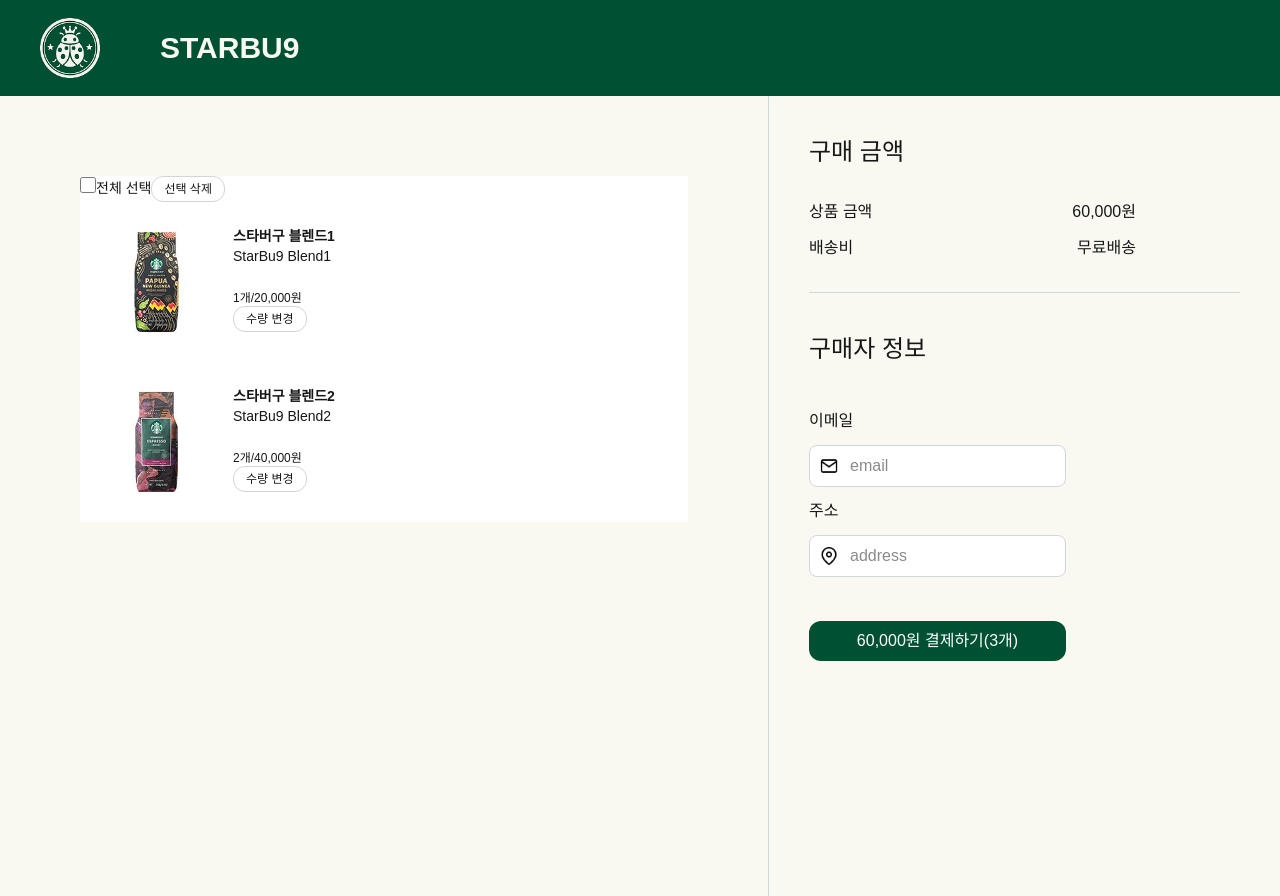
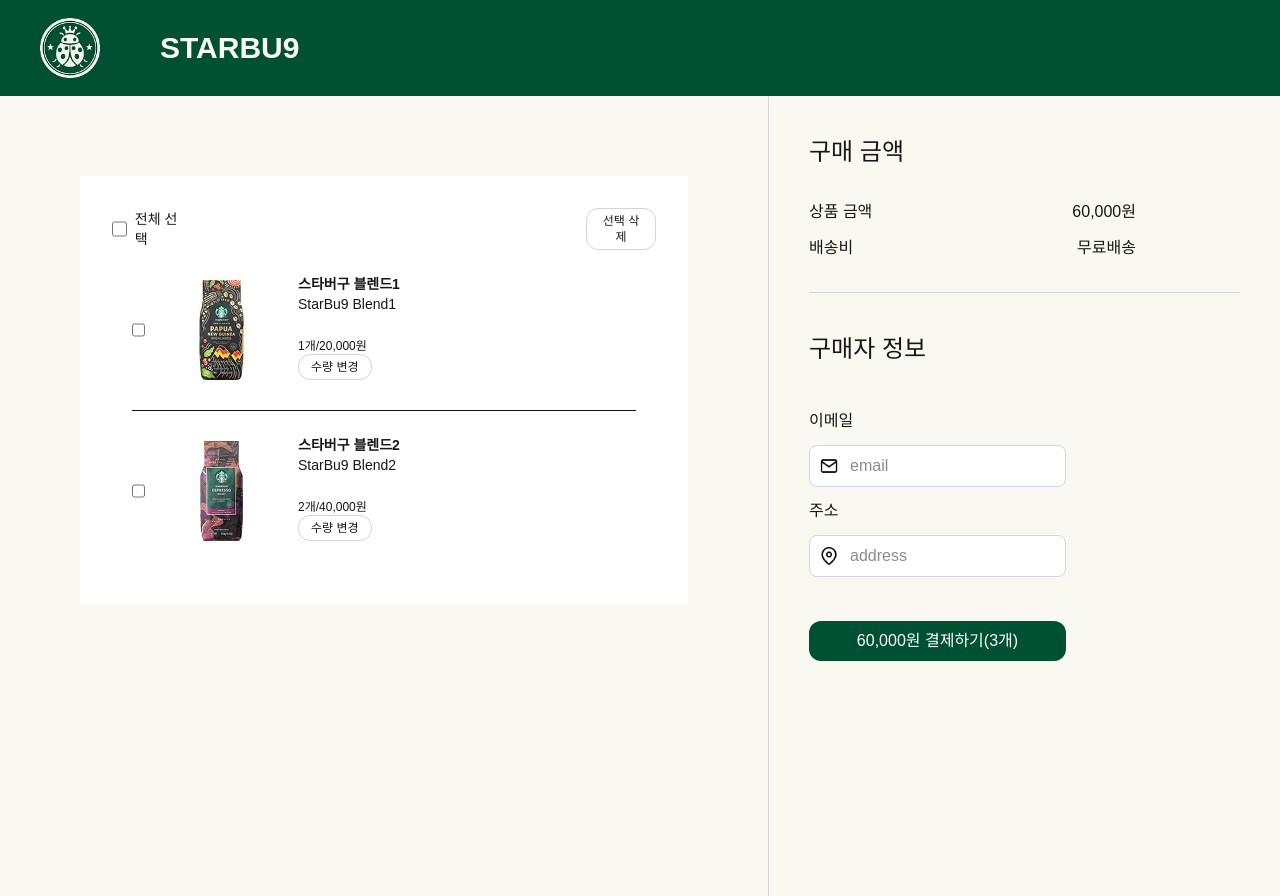
Before and after one commit to ehrl1225/NBE6-8-1-Debu9, a Next.js app in the folder frontend/: page /cart in a window 1280 px wide. Built offline with nearby package versions, Linux system fonts and the light colour scheme.

Commit message:
장바구니 목록 UI 개선

```diff
--- a/frontend/src/app/cart/page.tsx
+++ b/frontend/src/app/cart/page.tsx
@@ -3,14 +3,17 @@ export default function page() {
     <>
       <div className="flex h-screen bg-[#F9F9F2]">
         <div className="w-[60%] h-full">
-          <div className="bg-white m-20">
-            <input type="checkbox" className="w-4 h-4" />
-            <span className="text-sm">전체 선택</span>
-            <button className="text-xs cursor-pointer border border-gray-300 px-3 py-1 rounded-xl">
-              선택 삭제
-            </button>
+          <div className="bg-white m-20 p-8">
+            <div className="flex items-center">
+              <input type="checkbox" className="w-4 h-4" />
+              <p className="text-sm ml-2">전체 선택</p>
+              <button className="text-xs ml-100 cursor-pointer border border-gray-300 px-3 py-1 rounded-xl">
+                선택 삭제
+              </button>
+            </div>
             <ul className="flex flex-col">
-              <div className="flex">
+              <div className="flex border-b border-b-gray mx-5">
+                <input type="checkbox" />
                 <img src="/images/starbu9_blend1.png"></img>
                 <div className="mt-6">
                   <p className="text-sm font-bold">스타버구 블렌드1</p>
@@ -23,7 +26,8 @@ export default function page() {
                 </div>
               </div>
 
-              <div className="flex">
+              <div className="flex mx-5">
+                <input type="checkbox" />
                 <img src="/images/starbu9_blend2.png"></img>
                 <div className="mt-6">
                   <p className="text-sm font-bold">스타버구 블렌드2</p>
```
